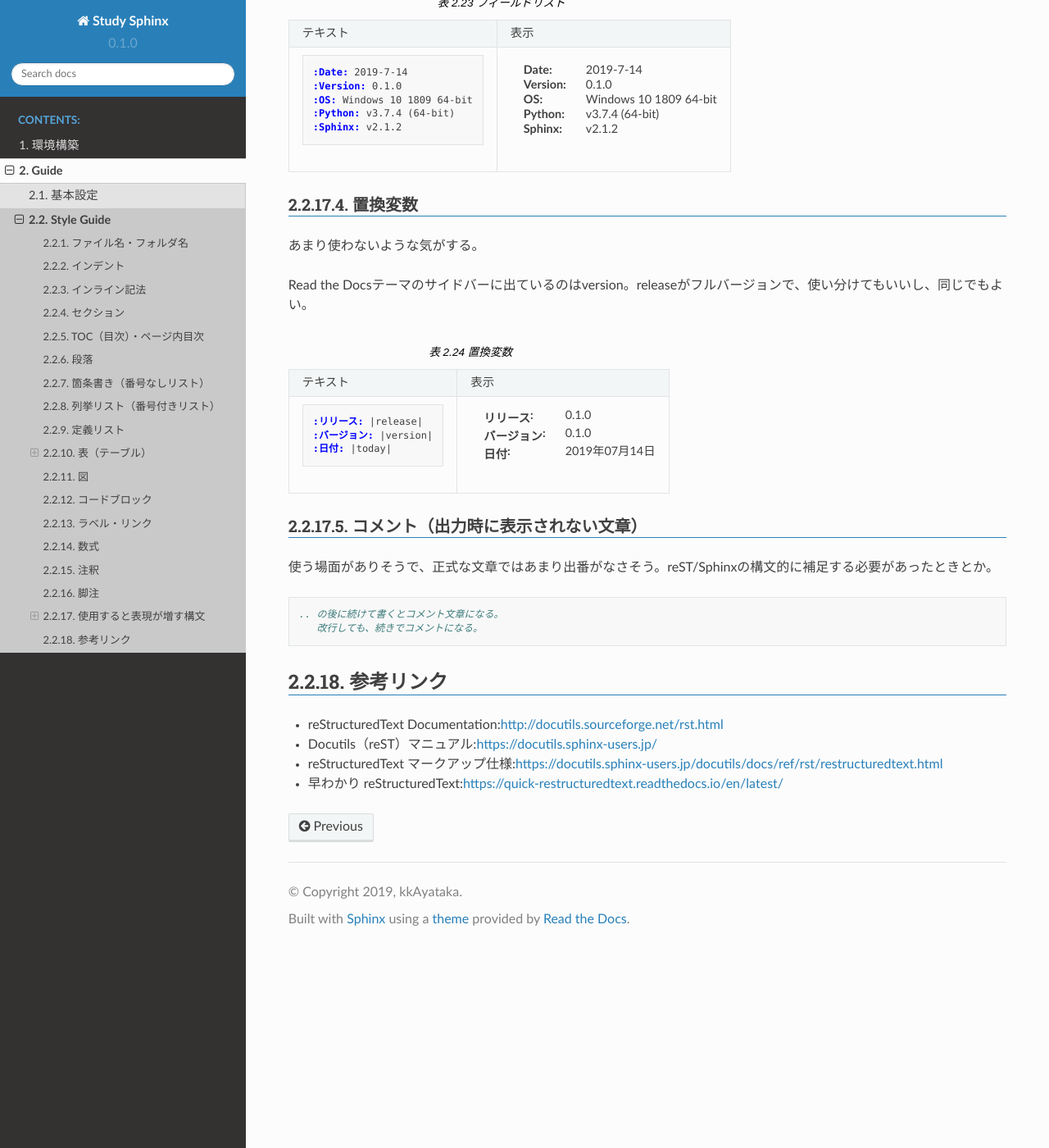
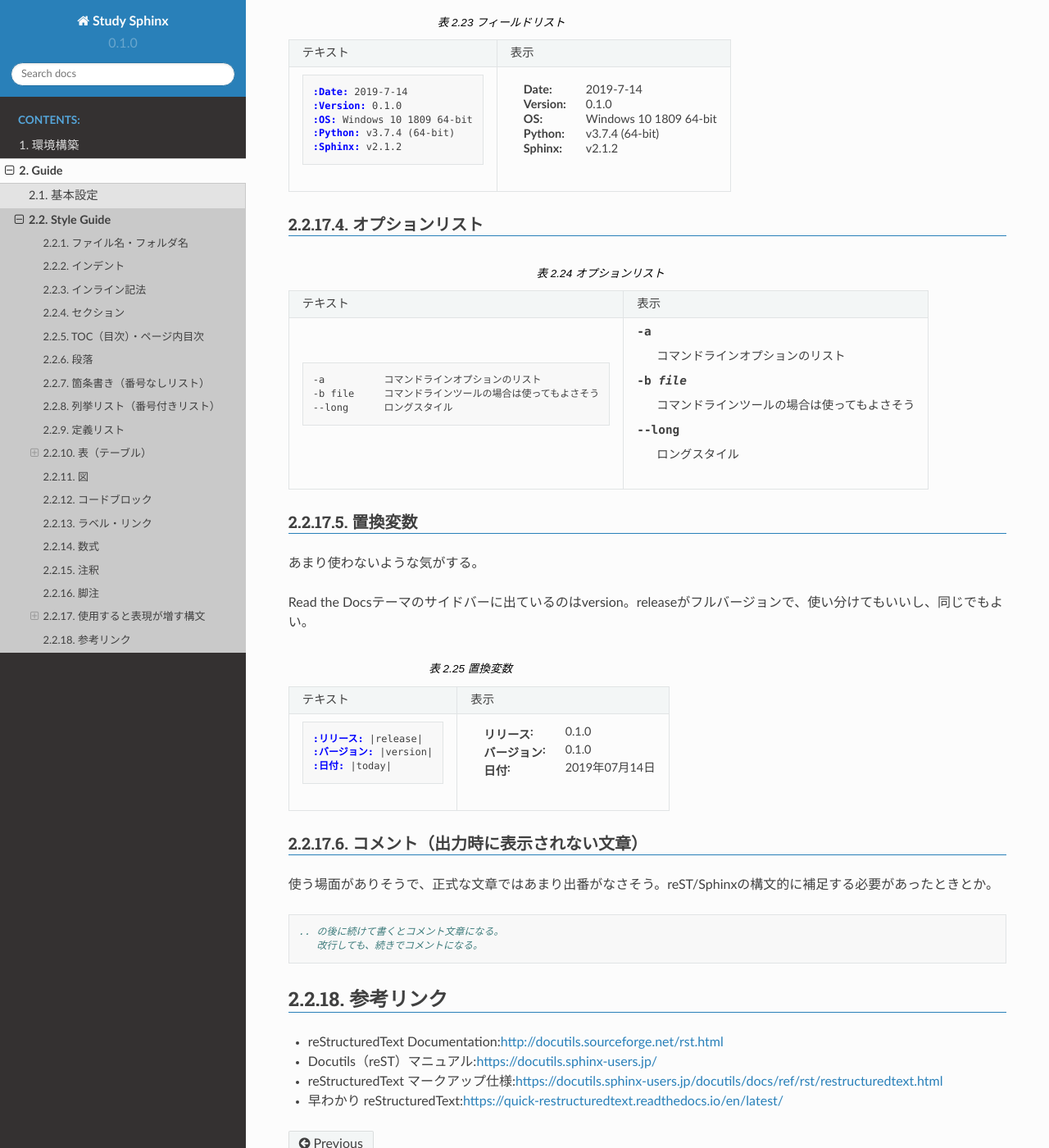
Before and after one commit to kkAyataka/study-sphinx, a Sphinx documentation site: the page built from doc/guide/style-guide.rst, in a window 1280 px wide and 1400 px high, scrolled down 11413 px. Shown: the whole window at 82% size. Built offline with Sphinx 7.4.7 and the Read the Docs theme 2.0.0, drawn with Linux system fonts in a browser that asks for light colours.

Commit message:
Write about option list

```diff
--- a/doc/guide/style-guide.rst
+++ b/doc/guide/style-guide.rst
@@ -376,6 +376,18 @@ raw
      - .. include:: style-sample/field-list.txt
 
 
+オプションリスト
+--------------------------------------------------------------------------------
+
+.. list-table:: オプションリスト
+
+   * - テキスト
+     - 表示
+   * - .. literalinclude:: style-sample/option-list.txt
+          :language: rst
+     - .. include:: style-sample/option-list.txt
+
+
 置換変数
 --------------------------------------------------------------------------------
 
--- /dev/null
+++ b/doc/guide/style-sample/option-list.txt
@@ -0,0 +1,3 @@
+-a          コマンドラインオプションのリスト
+-b file     コマンドラインツールの場合は使ってもよさそう
+--long      ロングスタイル
```
